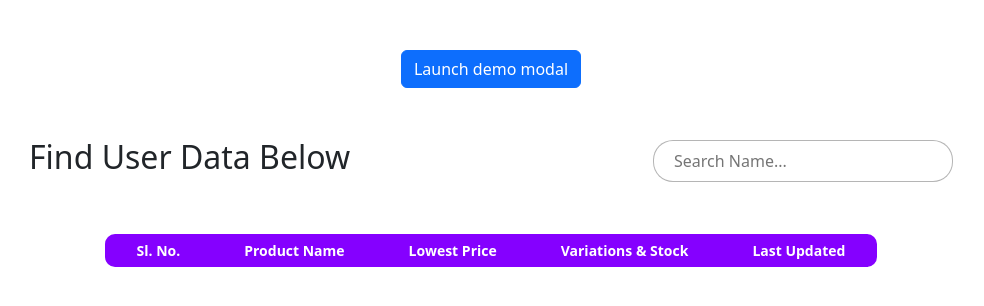
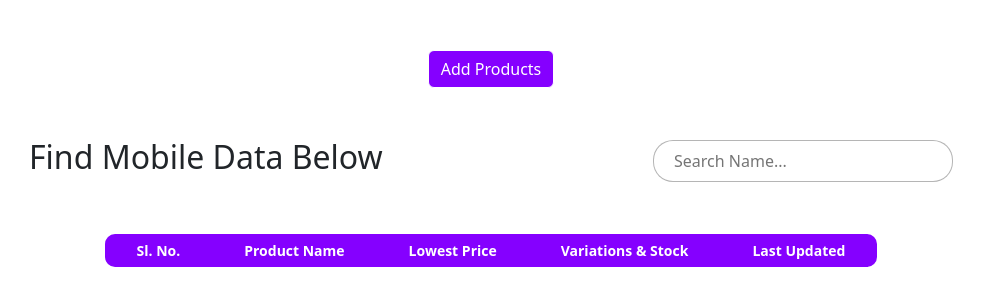
Before and after one commit to sidsrivastavasks/Excel-Parser-Django, a Django app: page /excel in a window 1280 px wide. Shown: the top 306 px of the page, without its empty margins (149-1133 px from the left). Run offline with Django 4.2, Linux system fonts and the light colour scheme; data that the repository does not hold is empty; some libraries are stand-ins or nearby versions.

Commit message:
updated sort, search and add products

```diff
--- a/assignment-src/excelparser/models.py
+++ b/assignment-src/excelparser/models.py
@@ -6,8 +6,14 @@ class Product(models.Model):
     lowest_price = models.DecimalField(max_digits=10, decimal_places=2)
     last_updated = models.DateTimeField(auto_now=True)
 
+    def __str__(self):
+        return self.name
+
 class ProductVariation(models.Model):
     product = models.ForeignKey(Product, on_delete=models.CASCADE, related_name='variations')
     variation_text = models.CharField(max_length=255)
     stock = models.PositiveIntegerField()
     last_updated = models.DateTimeField(auto_now=True)
+
+    def __str__(self):
+        return self.variation_text
--- a/assignment-src/excelparser/static/index.js
+++ b/assignment-src/excelparser/static/index.js
@@ -43,3 +43,36 @@ function sortName(indx) {
         i++;
     }
 }
+
+document
+    .getElementById("file-input-form")
+    .addEventListener("submit", function (event) {
+        event.preventDefault(); // prevent the form from submitting in the usual way
+
+        var file_input = document.getElementById("my-file");
+        var file = file_input.files[0];
+
+        var form_data = new FormData();
+        form_data.append("file", file);
+
+        var xhr = new XMLHttpRequest();
+        xhr.open("POST", "excel/add-product", true);
+        xhr.onreadystatechange = function () {
+            if (xhr.readyState === XMLHttpRequest.DONE) {
+                if (xhr.status === 200) {
+                    // Check for errors in the response
+                    var response = JSON.parse(xhr.responseText);
+                    if (response.error) {
+                        alert(response.error);
+                    } else {
+                        // Redirect to the home page
+                        window.location.href = "/excel";
+                    }
+                } else {
+                    // Handle errors
+                    console.error(xhr.status);
+                }
+            }
+        };
+        xhr.send(form_data);
+    });
--- a/assignment-src/excelparser/static/style.css
+++ b/assignment-src/excelparser/static/style.css
@@ -116,12 +116,7 @@ input {
 }
 
 .table-row:nth-child(odd) {
-    background-color: #c789ff3d;
-    color: black;
-}
-
-.table-row:hover {
-    background-color: #8500ff8f;
+    background-color: #a0a0a03d;
     color: black;
 }
 
@@ -146,6 +141,10 @@ input {
 
 .pagination .current-page {
     font-weight: bold;
+}
+
+#sort-id:hover {
+    background-color: cadetblue;
 }
 
 @media screen and (max-width: 900px) {
--- a/assignment-src/excelparser/templates/excelperser/homePage.html
+++ b/assignment-src/excelparser/templates/excelperser/homePage.html
@@ -5,57 +5,60 @@
     <meta http-equiv="X-UA-Compatible" content="IE=edge">
     <meta name="viewport" content="width=device-width, initial-scale=1.0">
     <title>Document</title>
+    <script src="https://code.jquery.com/jquery-3.6.0.min.js"></script>
     {% load bootstrap5 %}
+    {% bootstrap_javascript %}
     {% bootstrap_css %}
-    {% bootstrap_javascript %}
     {% load static %}
     <link rel="stylesheet" href="{% static 'style.css'%}">
 </head>
 <body>
 
+
 <div class="main">
     <div class="body">
-        <button type="button" class="btn btn-primary" data-toggle="modal" data-target="#exampleModal">
-            Launch demo modal
+        <!-- Button trigger modal -->
+<button type="button" class="btn btn-primary" style="background-color: #8500ff; border-color: white;" data-bs-toggle="modal" data-bs-target="#exampleModalCenter">
+    Add Products
   </button>
 
   <!-- Modal -->
-          <div class="modal fade" id="exampleModal" tabindex="-1" role="dialog" aria-labelledby="exampleModalLabel" aria-hidden="true">
-            <div class="modal-dialog" role="document">
+  <div class="modal fade" id="exampleModalCenter" tabindex="-1" role="dialog" aria-labelledby="exampleModalCenterTitle" aria-hidden="true">
+    <div class="modal-dialog modal-dialog-centered" role="document">
       <div class="modal-content">
         <div class="modal-header">
-                  <h5 class="modal-title" id="exampleModalLabel">Modal title</h5>
-                  <button type="button" class="close" data-dismiss="modal" aria-label="Close">
-                    <span aria-hidden="true">&times;</span>
+          <h5 class="modal-title" id="exampleModalLongTitle">Choose a product file</h5>
           </button>
         </div>
         <div class="modal-body">
-                  ...
+            <form id="file-input-form" class="form-group row" enctype="multipart/form-data">
+                <input required id="my-file" type="file" class="form-control" name="file">
+                <button type="submit" class="btn btn-primary mt-2">Submit</button>
+            </form>
         </div>
         <div class="modal-footer">
-                  <button type="button" class="btn btn-secondary" data-dismiss="modal">Close</button>
-                  <button type="button" class="btn btn-primary">Save changes</button>
+          <button type="button" class="btn btn-secondary" data-bs-dismiss="modal">Close</button>
         </div>
       </div>
     </div>
   </div>
         <div class="second">
-            <h2>Find User Data Below</h2>
+            <h2>Find Mobile Data Below</h2>
             <input id="search-box" class="search" type="search" placeholder="Search Name..." value="" onkeyup="searchData()">
         </div>
        <div class="third">
             <table id="myTable" class="user-table">
                 <thead>
                     <tr class="table-heading">
-                        <td class="table-col user-heading-text" style="cursor: pointer" onclick="sortName(0)">Sl. No.</td>
-                        <td class="table-col user-heading-text" style="cursor: pointer" onclick="sortName(1)">Product
+                        <td id="sort-id" class="table-col user-heading-text" style="cursor: pointer; " onclick="sortName(0)">Sl. No.</td>
+                        <td id="sort-id" class="table-col user-heading-text" style="cursor: pointer" onclick="sortName(1)">Product
                             Name
                             </td>
-                        <td class="table-col user-heading-text" style="cursor: pointer" onclick="sortName(2)">Lowest
+                        <td id="sort-id" class="table-col user-heading-text" style="cursor: pointer" onclick="sortName(2)">Lowest
                             Price
                             </td>
                         <td class="table-col user-heading-text">Variations & Stock</td>
-                        <td class="table-col user-heading-text" style="cursor: pointer" onclick="sortName(4)">Last Updated</td>
+                        <td id="sort-id" class="table-col user-heading-text" style="cursor: pointer" onclick="sortName(4)">Last Updated</td>
                     </tr>
                 </thead>
                 <tbody>
@@ -126,10 +129,7 @@
 
 </div>
 
+<script type="text/javascript" src="{% static 'index.js' %}"></script>
+</body>
 
-
-</body>
-<script type="text/javascript" src="{% static 'index.js' %}"></script>
-
-</body>
 </html>
--- a/assignment-src/excelparser/views.py
+++ b/assignment-src/excelparser/views.py
@@ -7,26 +7,26 @@ import pandas as pd
 from openpyxl import load_workbook
 
 
+def index(request):
+    result = []
 
-def index(request):
-
-    result = []
+    #fetch all products in Product Model
     allProducts = Product.objects.all()
-
-    paginator = Paginator(allProducts, 1) # per page
-    page_number = request.GET.get('page')
+    paginator = Paginator(allProducts, 3) # per page
+    page_number = request.GET.get('page') # get the page number from client
     page_obj = paginator.get_page(page_number)
 
+
+    # Traverse the page object to fetch all the variations, add into a list
     for product in page_obj:
         variation = Product.objects.get(name=product.name).variations.all()
-
         product_variance = {
             "item": product,
             "variation": variation,
         }
-
         result.append(product_variance)
 
+    # send data list along with paginator
     context = {
         "data": result,
         'page_obj': page_obj,
@@ -49,39 +49,47 @@ def addProduct(request):
             return JsonResponse({'error': 'File size exceeded'})
 
 
-        workbook = load_workbook(filename=file)
-        sheet_name = workbook.sheetnames[0]
-        worksheet = workbook[sheet_name]
 
-        ok = False
-        for line in worksheet:
+        try:
 
-            if not ok:
-                ok = True
-                continue
+            workbook = load_workbook(filename=file)
+            sheet_name = workbook.sheetnames[0]
+            worksheet = workbook[sheet_name]
 
-            name, variation_text, stock = line[0].value, line[1].value, line[2].value
+            ok = False
 
+            for line in worksheet:
 
-            products = Product.objects.filter(name=name)
-            if products:
-                variation = ProductVariation.objects.filter(product_id = products[0].id, variation_text=variation_text)
+                if not ok:
+                    ok = True
+                    continue
 
-                if variation:
-                    variation[0].stock += stock
-                    variation[0].save()
+                name, variation_text, stock = line[0].value, line[1].value, line[2].value
+                products = Product.objects.filter(name=name)
+
+                if products:
+
+                    variation = ProductVariation.objects.filter(product_id = products[0].id, variation_text=variation_text)
+
+                    if variation:
+                        variation[0].stock += stock
+                        variation[0].save()
+                    else:
+                        newVariation = ProductVariation(product_id=products[0].id, variation_text=variation_text, stock=stock)
+                        newVariation.save()
+
                 else:
-                    newVariation = ProductVariation(product_id=products[0].id, variation_text=variation_text, stock=stock)
+
+                    newProduct = Product(name=name, lowest_price=0)
+                    newProduct.save()
+
+                    newVariation = ProductVariation(product_id=newProduct.id, variation_text=variation_text, stock=stock)
                     newVariation.save()
 
+            return JsonResponse({'success': True})
 
-            else:
-                newProduct = Product(name=name, lowest_price=0)
-                newProduct.save()
+        except Exception as e:
+            return JsonResponse({'error': str(e)})
 
-                newVariation = ProductVariation(product_id=newProduct.id, variation_text=variation_text, stock=stock)
-                newVariation.save()
-
-        return JsonResponse({'success': True})
     else:
         return JsonResponse({'error': 'Invalid request'})
```
Also changed, not shown: assignment-src/excelparser/templates/excelperser/pagination.html (deleted, +0 -11 lines). Lines whose indentation alone changed are shown as unchanged.
